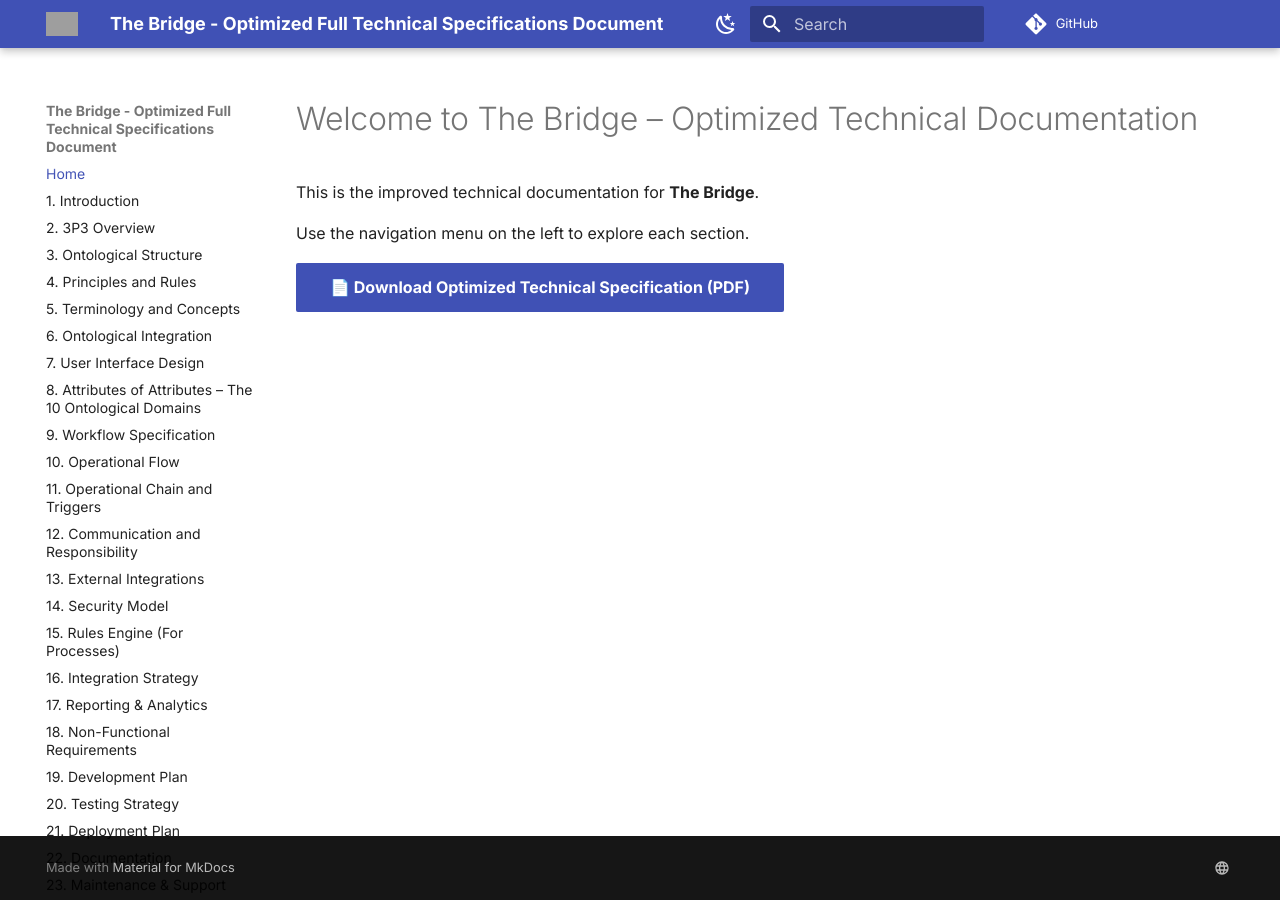
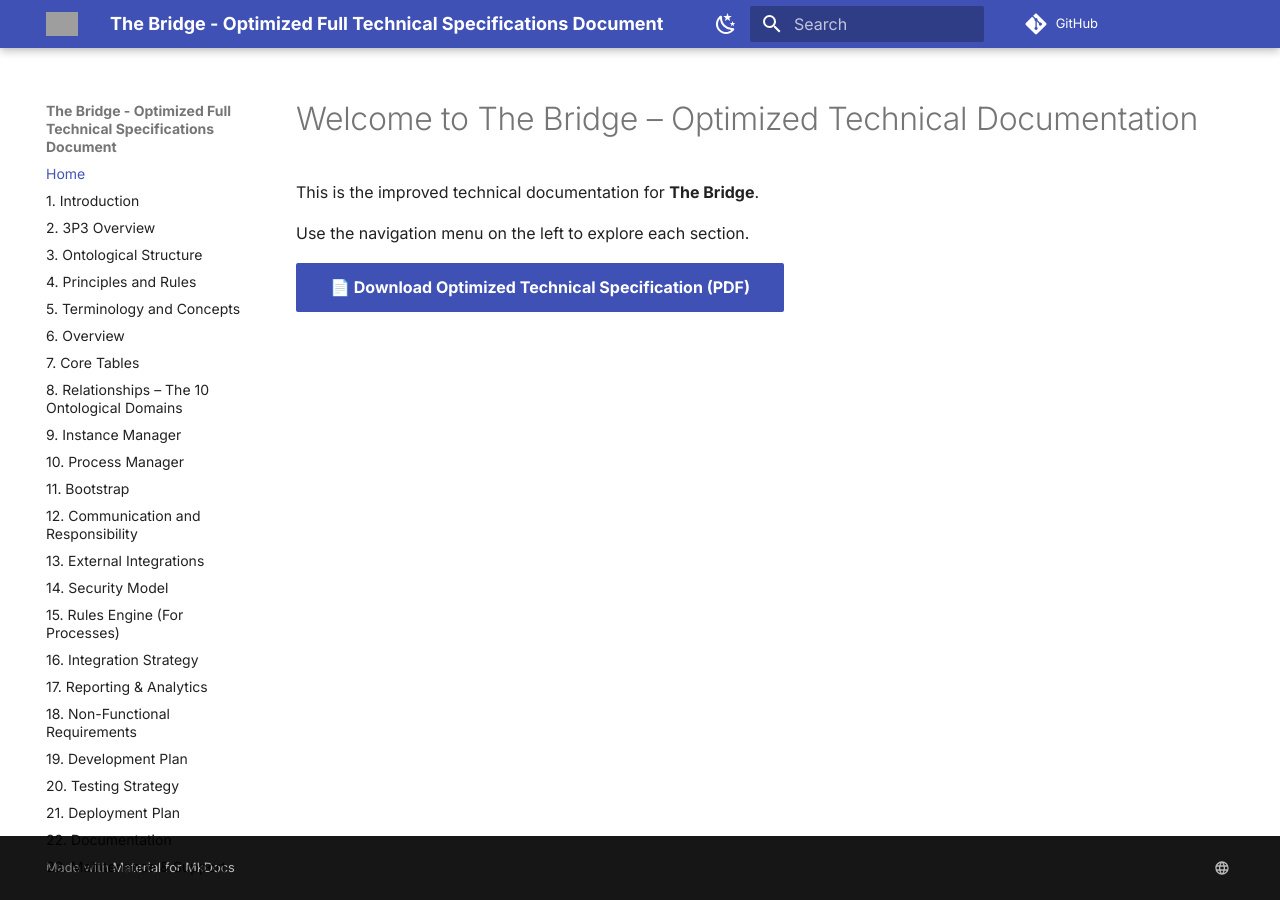
Before and after one commit to caufero/thebridge-optimized-docs, an MkDocs documentation site: the page built from docs/index.md, in a window 1280 px wide. Built offline with MkDocs 1.6.1 and Material for MkDocs 9.7.7, drawn with Linux system fonts in a browser that asks for light colours; comment, search, counter and statistics services are not loaded; grey boxes are pictures that could not be loaded.

Commit message:
Update mkdocs.yml

```diff
--- a/mkdocs.yml
+++ b/mkdocs.yml
@@ -59,12 +59,12 @@ nav:
   - 3. Ontological Structure: 01-foundations/03-ontological-structure.md
   - 4. Principles and Rules: 01-foundations/04-principles-and-rules.md
   - 5. Terminology and Concepts: 01-foundations/05-terminology-and-concepts.md
-  - 6. Ontological Integration: 06-ontological-integration.md
-  - 7. User Interface Design: 07-user-interface-design.md
-  - 8. Attributes of Attributes – The 10 Ontological Domains: 08-attributes-of-attributes.md
-  - 9. Workflow Specification: 09-workflow-specification.md
-  - 10. Operational Flow: 10-operational-flow.md
-  - 11. Operational Chain and Triggers: 11-operational-chain-triggers.md
+  - 6. Overview: 02-architecture/06-overview.md
+  - 7. Core Tables: 02-architecture/07-core-tables.md
+  - 8. Relationships – The 10 Ontological Domains: 02-architecture/08-relationships.md
+  - 9. Instance Manager: 002-architecture/09-instance-manager.md
+  - 10. Process Manager: 02-architecture/10-process-manager.md
+  - 11. Bootstrap: 02-architecture/11-bootstrap.md
   - 12. Communication and Responsibility: 12-communication-responsibility.md
   - 13. External Integrations: 13-external-integrations.md
   - 14. Security Model: 14-security-model.md
```
